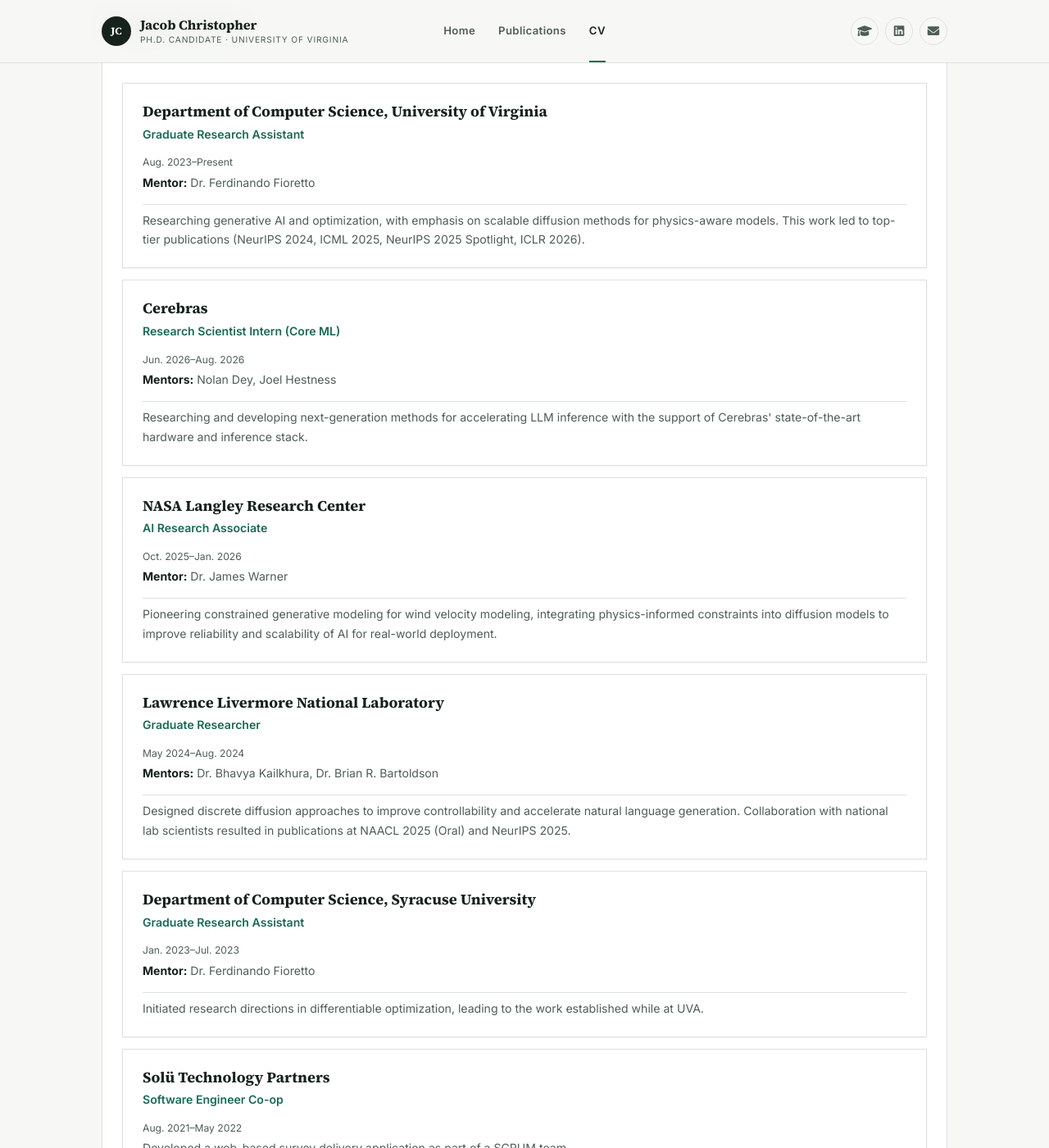
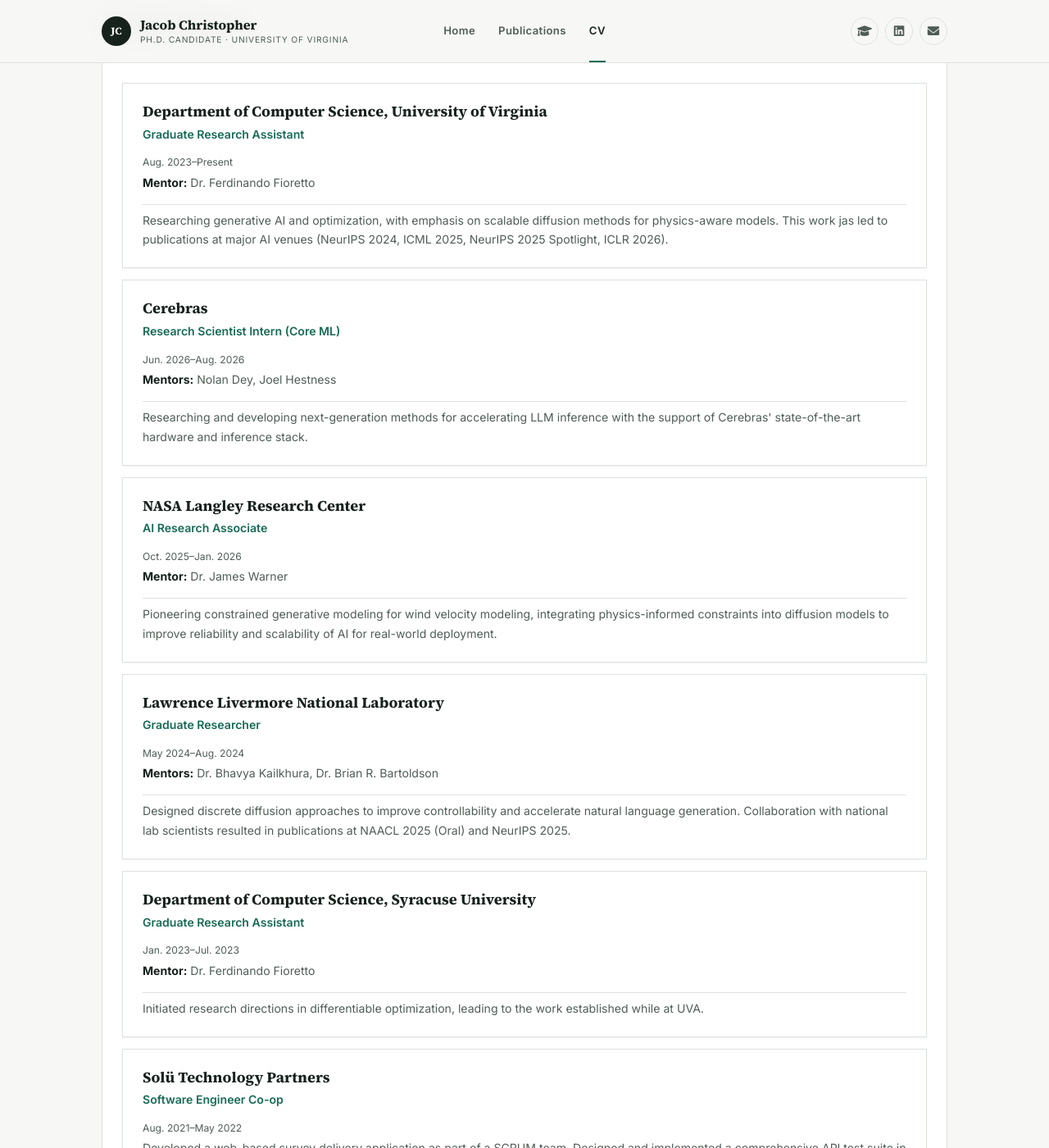
Before and after one commit to jacobchristopher/jacobchristopher.github.io, a Jekyll site: the page built from cv.md, in a window 1280 px wide and 1400 px high, scrolled down 446 px. Shown: the whole window at 82% size. Built offline with Jekyll 4.4.1, drawn with Linux system fonts in a browser that asks for light colours; some of the changed text lies outside the part shown.

Commit message:
resume refresh

```diff
--- a/cv.md
+++ b/cv.md
@@ -39,7 +39,7 @@ title: CV
             <p class="cv-date">Aug. 2023–Present</p>
             <ul class="cv-details">
                 <li><strong>Mentor:</strong> Dr. Ferdinando Fioretto</li>
-                <li>Researching generative AI and optimization, with emphasis on scalable diffusion methods for physics-aware models. This work led to top-tier publications (NeurIPS 2024, ICML 2025, NeurIPS 2025 Spotlight, ICLR 2026).</li>
+                <li>Researching generative AI and optimization, with emphasis on scalable diffusion methods for physics-aware models. This work jas led to publications at major AI venues (NeurIPS 2024, ICML 2025, NeurIPS 2025 Spotlight, ICLR 2026).</li>
             </ul>
         </div>
 
@@ -88,8 +88,7 @@ title: CV
             <p class="cv-subtitle">Software Engineer Co-op</p>
             <p class="cv-date">Aug. 2021–May 2022</p>
             <ul class="cv-details">
-                <li>Developed a web-based survey delivery application as part of a SCRUM team.</li>
-                <li>Designed and implemented a comprehensive API test suite in Python.</li>
+                <li>Developed a web-based survey delivery application as part of a SCRUM team. Designed and implemented a comprehensive API test suite in Python.</li>
                 <li><strong>Tools used:</strong> Angular, HTML5, Kotlin, MongoDB, AWS.</li>
             </ul>
         </div>
```
